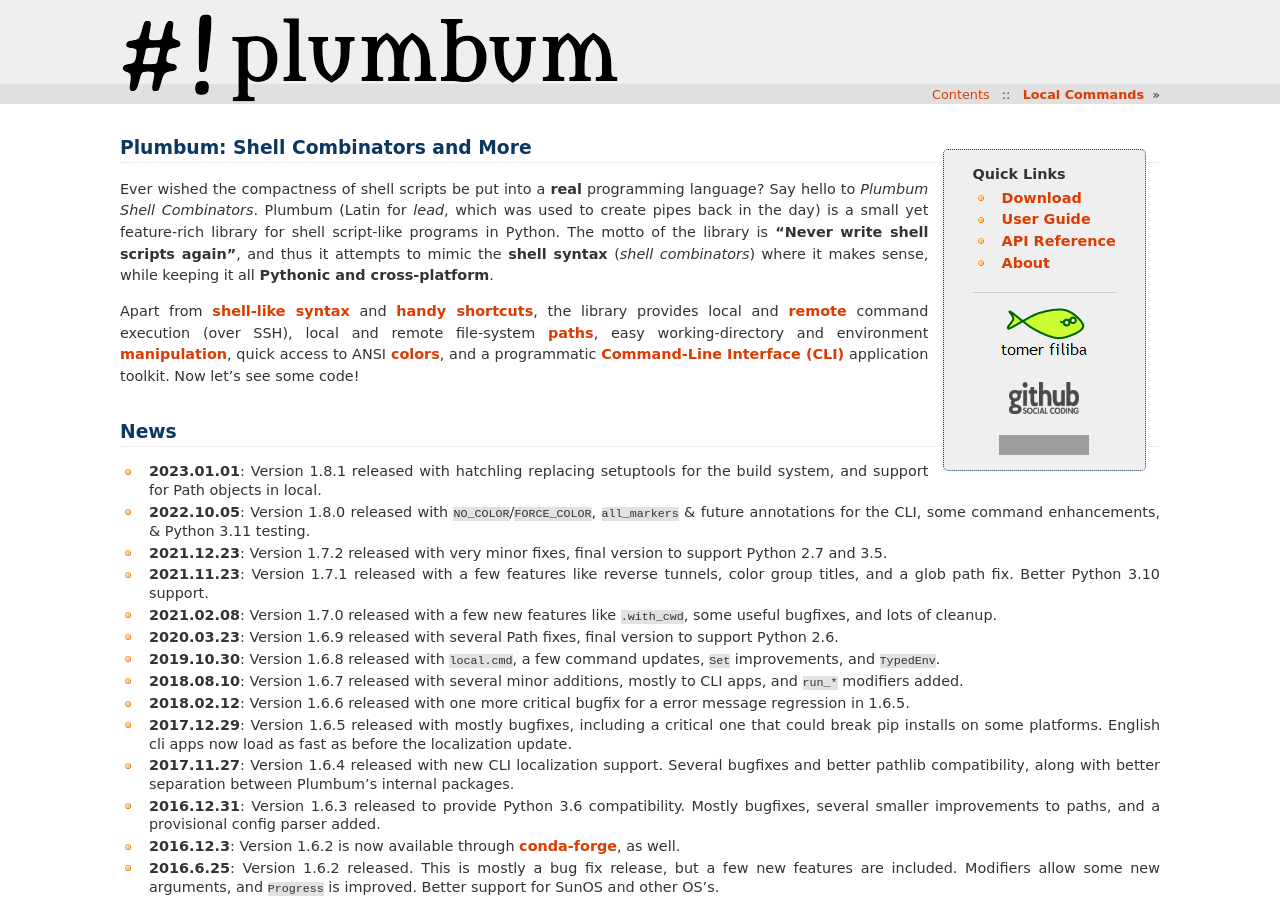
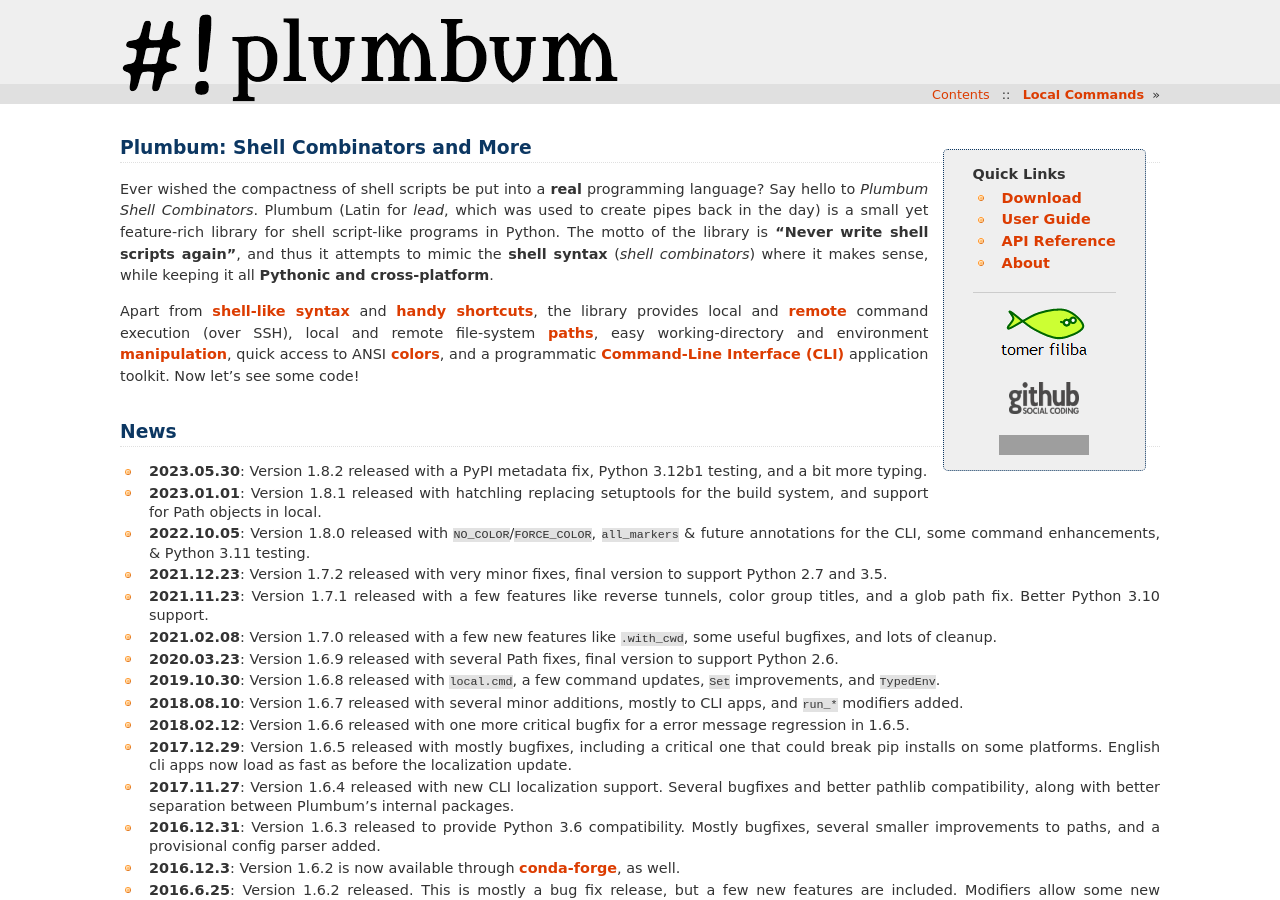
Before and after one commit to tomerfiliba/plumbum, a Sphinx documentation site: the page built from docs/index.rst, in a window 1280 px wide and 900 px high. Built offline with Sphinx 7.4.7, drawn with Linux system fonts in a browser that asks for light colours; the version number could not be read and is left out; grey boxes are pictures that could not be loaded.

Commit message:
docs: add news entry for 1.8.2
Signed-off-by: Henry Schreiner <henryschreineriii@gmail.com>

```diff
--- a/docs/_news.rst
+++ b/docs/_news.rst
@@ -1,3 +1,5 @@
+* **2023.05.30**: Version 1.8.2 released with a PyPI metadata fix, Python 3.12b1 testing, and a bit more typing.
+
 * **2023.01.01**: Version 1.8.1 released with hatchling replacing setuptools for the build system, and support for Path objects in local.
 
 * **2022.10.05**: Version 1.8.0 released with ``NO_COLOR``/``FORCE_COLOR``, ``all_markers`` & future annotations for the CLI, some command enhancements, & Python 3.11 testing.
```
